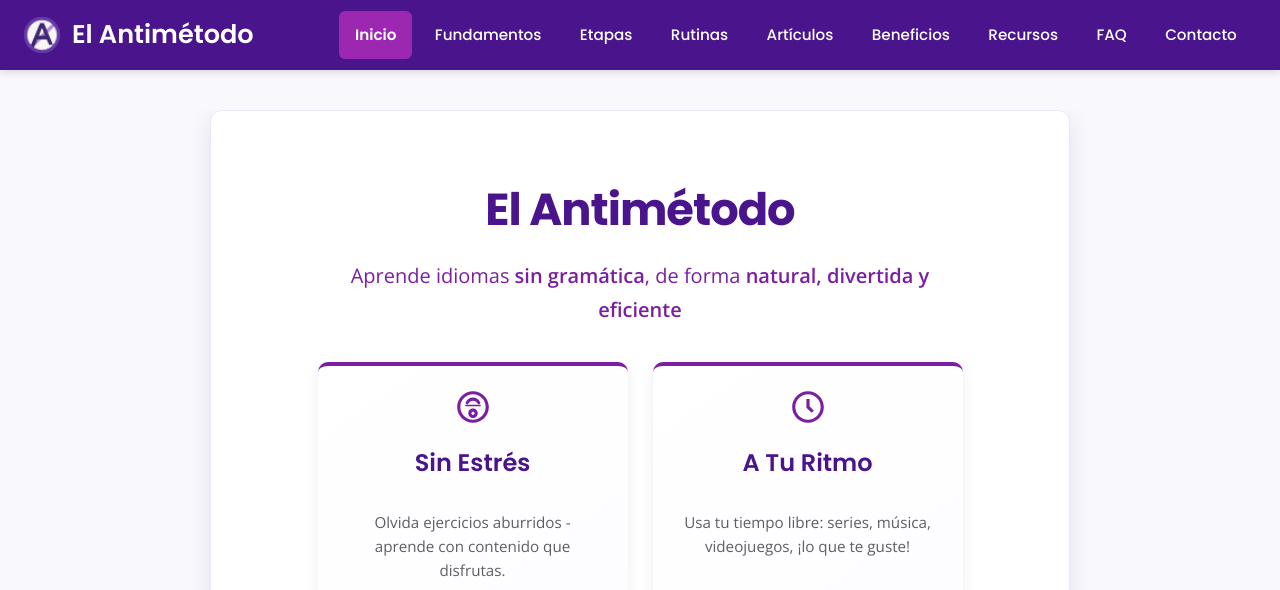
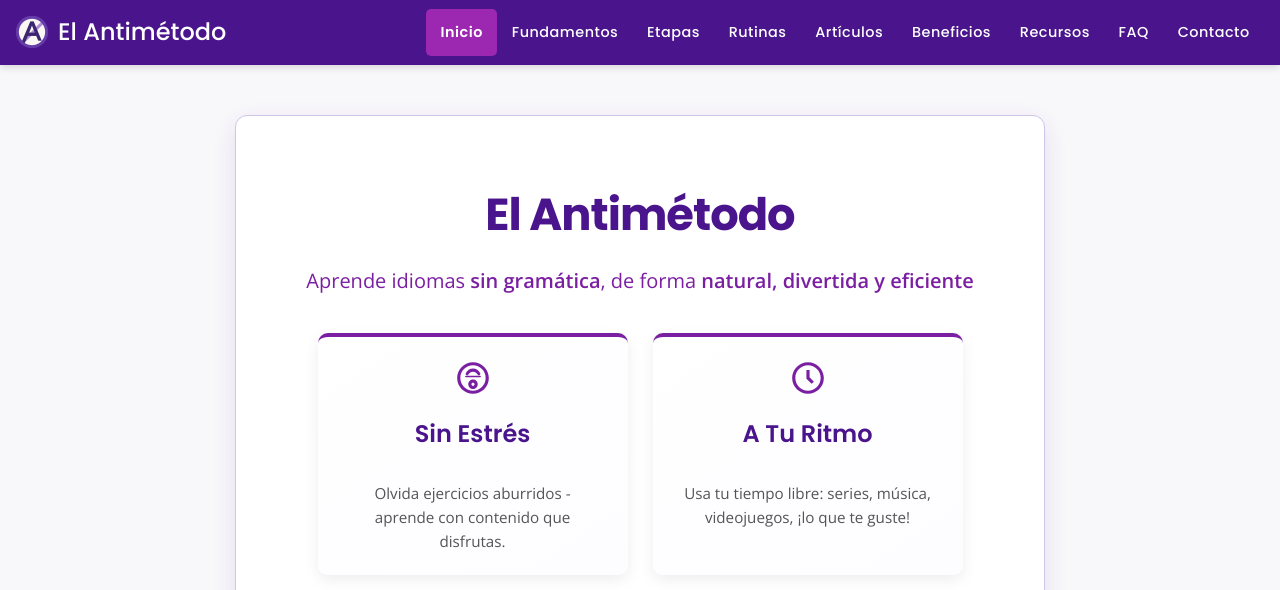
Before and after one commit to LuiseM93/ElAntimetodo, a Jekyll site: the page built from index.md, in a window 1280 px wide and 1400 px high. Shown: the top 590 px of the window. Built offline with Jekyll 4.4.1, drawn with Linux system fonts in a browser that asks for light colours; some of the changed text lies outside the part shown; grey boxes are pictures that could not be loaded.

Commit message:
Update default.html

```diff
--- a/_layouts/default.html
+++ b/_layouts/default.html
@@ -27,16 +27,15 @@
       --primary-color: #4a148c;
       --secondary-color: #7b1fa2;
       --accent-color: #9c27b0;
-      --light-purple-color: #ede7f6;
-      --border-purple-color: #d1c4e9;
+      --light-purple-color: #d1c4e9;
 
-      --background-color: #f9f8fd;
+      --background-color: #f8f7fa;
       --card-background: #ffffff;
-      --text-color: #212121;
-      --text-light-color: #5f5f5f;
+      --text-color: #333333;
+      --text-light-color: #555555;
 
       --navbar-text-color: #ffffff;
-      --navbar-hover-bg: #6a1b9a;
+      --navbar-hover-bg: var(--secondary-color);
       --navbar-active-bg: var(--accent-color);
 
       --instagram-color: #E1306C;
@@ -44,10 +43,6 @@
 
       --font-primary: 'Poppins', sans-serif;
       --font-secondary: 'Open Sans', sans-serif;
-
-      --shadow-sm: 0 2px 4px rgba(0,0,0,0.05);
-      --shadow-md: 0 4px 12px rgba(0,0,0,0.08);
-      --shadow-lg: 0 10px 25px rgba(74, 20, 140, 0.1);
     }
 
     *, *::before, *::after {
@@ -65,64 +60,57 @@
       -moz-osx-font-smoothing: grayscale;
     }
 
-    main {
-      overflow-x: hidden; /* Evita que elementos anchos rompan el layout */
-    }
-
     .content-wrapper {
-      max-width: 900px;
-      margin: 40px auto;
-      padding: 0 20px;
+      max-width: 850px;
+      margin: 30px auto;
+      padding: 20px;
     }
 
     h1, h2, h3, h4 {
         font-family: var(--font-primary);
         color: var(--primary-color);
-        font-weight: 700;
+        font-weight: 600;
         line-height: 1.3;
     }
-    h1 { font-size: 2.8em; margin-bottom: 0.7em; letter-spacing: -1px;}
+    h1 { font-size: 2.5em; margin-bottom: 0.8em; }
     h2 {
-        font-size: 2em;
-        border-bottom: 2px solid var(--border-purple-color);
+        font-size: 1.8em;
+        border-bottom: 3px solid var(--light-purple-color);
         padding-bottom: 0.6rem;
-        margin-top: 3.5rem;
-        margin-bottom: 2rem;
+        margin-top: 3rem;
+        margin-bottom: 1.8rem;
     }
     h3 {
-        font-size: 1.5em;
+        font-size: 1.4em;
         color: var(--secondary-color);
-        margin-top: 2.8rem;
-        margin-bottom: 1.5rem;
-        font-weight: 600;
+        margin-top: 2.5rem;
+        margin-bottom: 1.2rem;
+        font-weight: 500;
     }
     h4 {
-        font-size: 1.2em;
+        font-size: 1.15em;
         color: var(--primary-color);
-        margin-top: 2rem;
-        margin-bottom: 1rem;
-        font-weight: 600;
+        margin-top: 1.5rem;
+        margin-bottom: 0.8rem;
+        font-weight: 500;
     }
 
     p {
         margin-bottom: 1.2em;
         color: var(--text-light-color);
-        font-size: 1.05em;
     }
 
-    a { color: var(--secondary-color); text-decoration: none; transition: color 0.2s ease; font-weight: 600; }
+    a { color: var(--secondary-color); text-decoration: none; transition: color 0.2s ease; }
     a:hover { color: var(--accent-color); text-decoration: none; }
-    p a { font-weight: 600; } /* Hacer links en párrafos bold por defecto */
-
 
     .navbar {
       background-color: var(--primary-color);
-      padding: 0 1.5rem;
+      padding: 0 1rem;
       display: flex;
       align-items: center;
       justify-content: space-between;
       box-shadow: 0 2px 8px rgba(0,0,0,0.15);
-      height: 70px;
+      height: 65px;
       position: sticky;
       top: 0;
       z-index: 1000;
@@ -134,19 +122,19 @@
       color: var(--navbar-text-color);
       text-decoration: none;
       font-family: var(--font-primary);
-      font-size: 1.6em;
-      font-weight: 600;
+      font-size: 1.5em;
+      font-weight: 500;
     }
 
     .navbar-brand img {
-      height: 36px;
-      width: 36px;
-      margin-right: 12px;
-      border-radius: 6px;
-      transition: transform 0.3s ease;
+      height: 32px;
+      width: 32px;
+      margin-right: 10px;
+      border-radius: 5px;
     }
-    .navbar-brand:hover img {
-        transform: rotate(15deg) scale(1.1);
+
+    .navbar-brand span {
+        font-weight: 500;
     }
 
     .navbar-menu-container {
@@ -164,24 +152,23 @@
     .navbar-links a {
       color: var(--navbar-text-color);
       text-decoration: none;
-      padding: 0.7rem 1rem;
-      margin: 0 0.2rem;
-      border-radius: 6px;
+      padding: 0.7rem 0.9rem;
+      border-radius: 5px;
       transition: background-color 0.2s ease, color 0.2s ease;
       font-family: var(--font-primary);
       font-weight: 500;
-      font-size: 0.95rem;
+      font-size: 0.9rem;
       display: block;
       white-space: nowrap;
-      position: relative;
+      letter-spacing: 0.5px;
     }
+
     .navbar-links a:hover {
       background-color: var(--navbar-hover-bg);
     }
     .navbar-links a.active {
       background-color: var(--navbar-active-bg);
       font-weight: 600;
-      color: #fff;
     }
 
     .navbar-toggle {
@@ -189,13 +176,10 @@
       background: none;
       border: none;
       color: var(--navbar-text-color);
-      font-size: 2.2rem;
+      font-size: 2rem;
       cursor: pointer;
+      margin-left: 10px;
       padding: 5px;
-      transition: transform 0.2s ease;
-    }
-    .navbar-toggle:hover {
-        transform: scale(1.1);
     }
 
     .mobile-menu {
@@ -204,13 +188,14 @@
         margin: 0;
         padding: 0;
         position: fixed;
-        top: 70px;
+        top: 65px;
         left: 0;
         right: 0;
         bottom: 0;
-        background-color: rgba(42, 13, 83, 0.95);
-        backdrop-filter: blur(8px);
-        padding-top: 2rem;
+        background-color: rgba(42, 13, 83, 0.98);
+        backdrop-filter: blur(5px);
+        padding-top: 1.5rem;
+        box-shadow: 0 4px 10px rgba(0,0,0,0.2);
         z-index: 999;
         overflow-y: auto;
     }
@@ -219,31 +204,30 @@
         flex-direction: column;
         align-items: center;
     }
-    .mobile-menu li { width: 90%; max-width: 400px; text-align: center; margin-bottom: 0.8rem; }
+    .mobile-menu li { width: 80%; text-align: center; margin-bottom: 0.5rem; }
     .mobile-menu a {
         color: var(--navbar-text-color);
         text-decoration: none;
         padding: 1rem 1.5rem;
         display: block;
-        border-radius: 8px;
+        border-radius: 6px;
         font-family: var(--font-primary);
-        font-size: 1.2rem;
+        font-size: 1.1rem;
         font-weight: 500;
-        transition: background-color 0.2s ease, transform 0.2s ease;
+        transition: background-color 0.2s ease;
     }
     .mobile-menu a:hover, .mobile-menu a.active {
         background-color: var(--navbar-active-bg);
-        transform: scale(1.03);
     }
 
     footer {
         margin-top: 5rem;
-        padding: 3rem 1.5rem;
-        border-top: 1px solid var(--border-purple-color);
+        padding: 2.5rem 1rem;
+        border-top: 1px solid var(--light-purple-color);
         text-align: center;
         color: var(--text-light-color);
-        font-size: 0.95em;
-        background-color: #f1eef5;
+        font-size: 0.9em;
+        background-color: #eceaf0;
     }
     footer p {
         margin-bottom: 0.5em;
@@ -255,81 +239,66 @@
 
     .btn {
         display: inline-block;
-        background-image: linear-gradient(135deg, var(--secondary-color), var(--accent-color));
+        background-color: var(--secondary-color);
         color: white !important;
-        padding: 0.9rem 2rem;
-        border-radius: 8px;
+        padding: 0.9rem 1.8rem;
+        border-radius: 6px;
         margin: 0.8rem 0.2rem;
         font-family: var(--font-primary);
         font-weight: 600;
         text-decoration: none;
-        transition: background-image 0.3s ease, transform 0.2s ease, box-shadow 0.2s ease;
+        transition: background-color 0.2s ease, transform 0.2s ease, box-shadow 0.2s ease;
         border: none;
-        box-shadow: var(--shadow-md);
-        letter-spacing: 0.5px;
+        box-shadow: 0 2px 5px rgba(0,0,0,0.1);
     }
     .btn:hover {
+        background-color: var(--accent-color);
+        text-decoration: none;
         transform: translateY(-3px);
-        box-shadow: 0 8px 18px rgba(123, 31, 162, 0.3);
-        text-decoration: none;
+        box-shadow: 0 4px 10px rgba(123, 31, 162, 0.3);
     }
     .btn.btn-primary {
-      background-image: linear-gradient(135deg, var(--primary-color), var(--secondary-color));
+        background-color: var(--primary-color);
     }
     .btn.btn-primary:hover {
-        box-shadow: 0 8px 18px rgba(74, 20, 140, 0.4);
+        background-color: var(--secondary-color);
+        box-shadow: 0 4px 10px rgba(74, 20, 140, 0.4);
     }
-    .btn.btn-secondary {
-        background: var(--card-background);
-        color: var(--secondary-color) !important;
-        border: 2px solid var(--secondary-color);
-        box-shadow: none;
-    }
-    .btn.btn-secondary:hover {
-        background: var(--light-purple-color);
-        border-color: var(--primary-color);
-        color: var(--primary-color) !important;
-        box-shadow: var(--shadow-sm);
-    }
-
 
     .instagram-link {
         display: inline-flex;
         align-items: center;
-        color: #555;
-        font-weight: 500;
-        transition: color 0.2s ease;
+        color: var(--instagram-color);
+        font-weight: 600;
+        padding: 0.5rem 1rem;
+        border-radius: 5px;
+        transition: background-color 0.2s ease;
     }
     .instagram-link:hover {
-        color: var(--instagram-color);
+        color: #c13584;
+        background-color: rgba(225, 48, 108, 0.1);
         text-decoration: none;
     }
     .instagram-icon {
-        width: 22px;
-        height: 22px;
+        width: 20px;
+        height: 20px;
         vertical-align: middle;
         margin-right: 8px;
     }
 
-    .subtitle {
-        font-size: 1.3em;
-        color: var(--secondary-color);
-        font-family: var(--font-secondary);
-        max-width: 650px;
-        margin-left: auto;
-        margin-right: auto;
-    }
+    div[style*="box-shadow"] { transition: transform 0.3s ease, box-shadow 0.3s ease; }
+    div[style*="box-shadow"]:hover { transform: translateY(-5px); }
 
     @media (max-width: 1050px) {
       .navbar-links { display: none; }
       .navbar-toggle { display: block; }
     }
     @media (max-width: 768px) {
-      .content-wrapper { padding: 0 15px; margin-top: 30px; }
-      h1 { font-size: 2.2em; }
-      h2 { font-size: 1.8em; }
-      h3 { font-size: 1.4em; }
-      .btn { padding: 0.8rem 1.6rem; font-size: 0.95em;}
+      h1 { font-size: 2em; }
+      h2 { font-size: 1.6em; }
+      h3 { font-size: 1.3em; }
+      .content-wrapper { padding: 15px; margin-top: 20px; }
+      .btn { padding: 0.8rem 1.5rem; font-size: 0.95em;}
     }
   </style>
 </head>
@@ -352,13 +321,13 @@
             <li><a href="{{ '/faq' | relative_url }}">FAQ</a></li>
             <li><a href="{{ '/contacto' | relative_url }}">Contacto</a></li>
         </ul>
-        <button class="navbar-toggle" aria-label="Toggle navigation" aria-expanded="false">
+        <button class="navbar-toggle" aria-label="Toggle navigation">
             ☰
         </button>
     </div>
   </nav>
 
-  <ul class="mobile-menu" id="mobileMenu">
+  <ul class="mobile-menu">
     <li><a href="{{ '/' | relative_url }}">Inicio</a></li>
     <li><a href="{{ '/fundamentos' | relative_url }}">Fundamentos</a></li>
     <li><a href="{{ '/etapas' | relative_url }}">Etapas</a></li>
@@ -370,33 +339,31 @@
     <li><a href="{{ '/contacto' | relative_url }}">Contacto</a></li>
   </ul>
 
-  <main class="content-wrapper">
+  <div class="content-wrapper">
     {{ content }}
-  </main>
+  </div>
 
   <footer>
     <p>© {% assign current_year = 'now' | date: "%Y" %}{% if current_year < "2025" %}2025{% else %}{{ current_year }}{% endif %} <strong>El Antimétodo</strong> - Adquiere idiomas de manera fácil, efectiva, natural y divertida</p>
     <p>Por José Luis Hernández Ramírez</p>
-    <p style="margin-top: 1.5rem;">
+    <p style="margin-top: 1rem;">
       <a href="https://www.instagram.com/joseluis.hdz.3/" class="instagram-link" target="_blank" rel="noopener noreferrer">
         <svg class="instagram-icon" xmlns="http://www.w3.org/2000/svg" viewBox="0 0 24 24" fill="currentColor">
           <path d="M12 2.163c3.204 0 3.584.012 4.85.07 3.252.148 4.771 1.691 4.919 4.919.058 1.265.069 1.645.069 4.849 0 3.205-.012 3.584-.069 4.849-.149 3.225-1.664 4.771-4.919 4.919-1.266.058-1.644.07-4.85.07-3.204 0-3.584-.012-4.849-.07-3.26-.149-4.771-1.699-4.919-4.92-.058-1.265-.07-1.644-.07-4.849 0-3.204.013-3.583.07-4.849.149-3.227 1.664-4.771 4.919-4.919 1.266-.057 1.645-.069 4.849-.069zm0-2.163c-3.259 0-3.667.014-4.947.072-4.358.2-6.78 2.618-6.98 6.98-.059 1.281-.073 1.689-.073 4.948 0 3.259.014 3.668.072 4.948.2 4.358 2.618 6.78 6.98 6.98 1.281.058 1.689.072 4.948.072 3.259 0 3.668-.014 4.948-.072 4.354-.2 6.782-2.618 6.979-6.98.059-1.28.073-1.689.073-4.948 0-3.259-.014-3.667-.072-4.947-.196-4.354-2.617-6.78-6.979-6.98-1.281-.059-1.69-.073-4.949-.073zm0 5.838c-3.403 0-6.162 2.759-6.162 6.162s2.759 6.163 6.162 6.163 6.162-2.759 6.162-6.163c0-3.403-2.759-6.162-6.162-6.162zm0 10.162c-2.209 0-4-1.79-4-4 0-2.209 1.791-4 4-4s4 1.791 4 4c0 2.21-1.791 4-4 4zm6.406-11.845c-.796 0-1.441.645-1.441 1.44s.645 1.44 1.441 1.44c.795 0 1.439-.645 1.439-1.44s-.644-1.44-1.439-1.44z"/>
         </svg>
-        Mi Instagram
+        Mi instagram
       </a>
     </p>
   </footer>
 
   <script>
+    // Script para el toggle del menú en móviles (existente)
     const navbarToggle = document.querySelector(".navbar-toggle");
-    const mobileMenu = document.querySelector("#mobileMenu");
+    const mobileMenu = document.querySelector(".mobile-menu");
 
     if (navbarToggle && mobileMenu) {
       navbarToggle.addEventListener("click", () => {
-        const isExpanded = navbarToggle.getAttribute('aria-expanded') === 'true';
-        navbarToggle.setAttribute('aria-expanded', !isExpanded);
         mobileMenu.classList.toggle("active");
-
         if (mobileMenu.classList.contains("active")) {
           navbarToggle.innerHTML = "✕";
           document.body.style.overflow = 'hidden';
```
Also changed, not shown: other parts of _layouts/default.html (+17 -15 lines).
